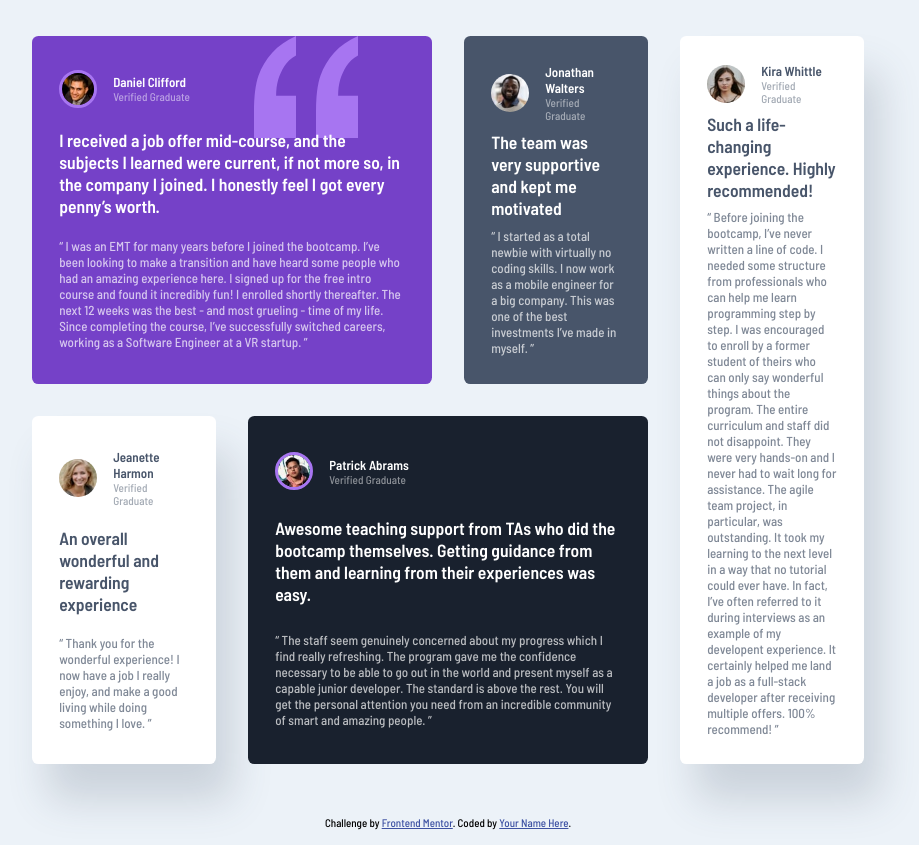
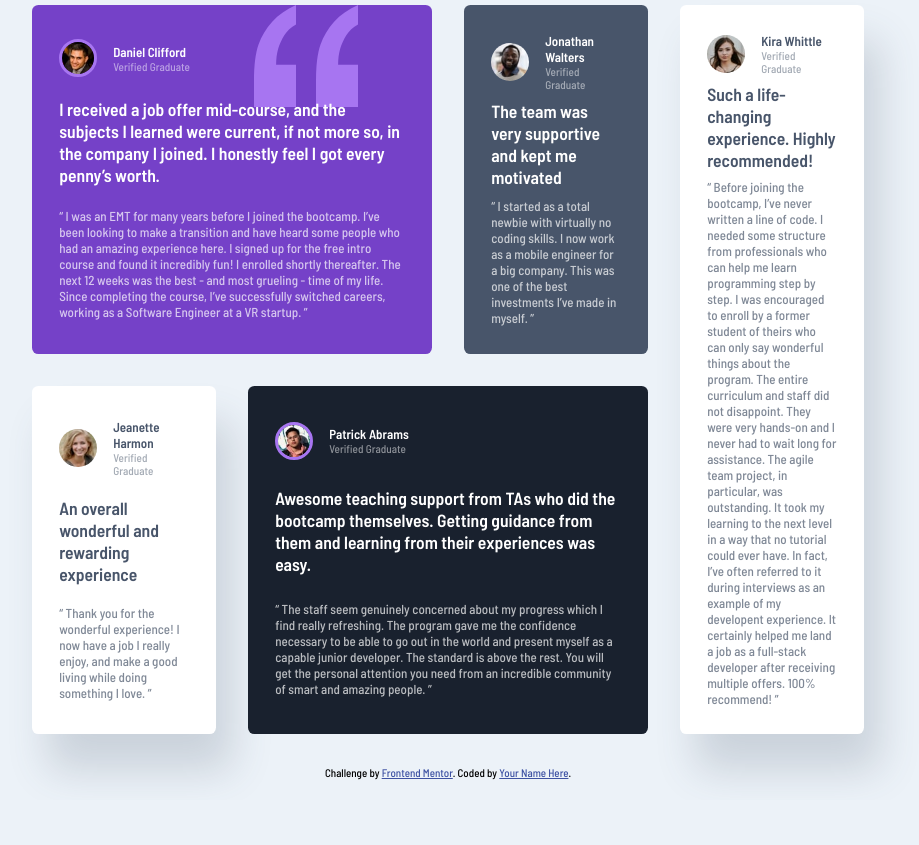
Before and after one commit to 5alidev/FrontEnd_Dev, a plain HTML site: page testimonials-grid-section-main/index.html in a window 1280 px wide. Shown: the whole page, without its empty margins (192-1111 px from the left). After the commit the page ends 800 px from the top, so only its background shows below. Drawn offline with Linux system fonts and the light colour scheme.

Commit message:
Accessibility report

```diff
--- a/testimonials-grid-section-main/index.html
+++ b/testimonials-grid-section-main/index.html
@@ -115,10 +115,10 @@
         </p>
       </div>
     </div>
+    <div class="attribution">
+      Challenge by <a href="https://www.frontendmentor.io?ref=challenge" target="_blank">Frontend Mentor</a>.
+      Coded by <a href="#">Your Name Here</a>.
+    </div>
   </main>
-  <div class="attribution">
-    Challenge by <a href="https://www.frontendmentor.io?ref=challenge" target="_blank">Frontend Mentor</a>.
-    Coded by <a href="#">Your Name Here</a>.
-  </div>
 </body>
 </html>
--- a/testimonials-grid-section-main/styles.css
+++ b/testimonials-grid-section-main/styles.css
@@ -24,8 +24,10 @@ body {
 main {
     min-height: 100vh;
     display: flex;
+    flex-direction: column;
     align-items: center;
     justify-content: center;
+    gap: 1rem;
 }
 
 .cards-container {
```
Also changed, not shown: 1 other file.
